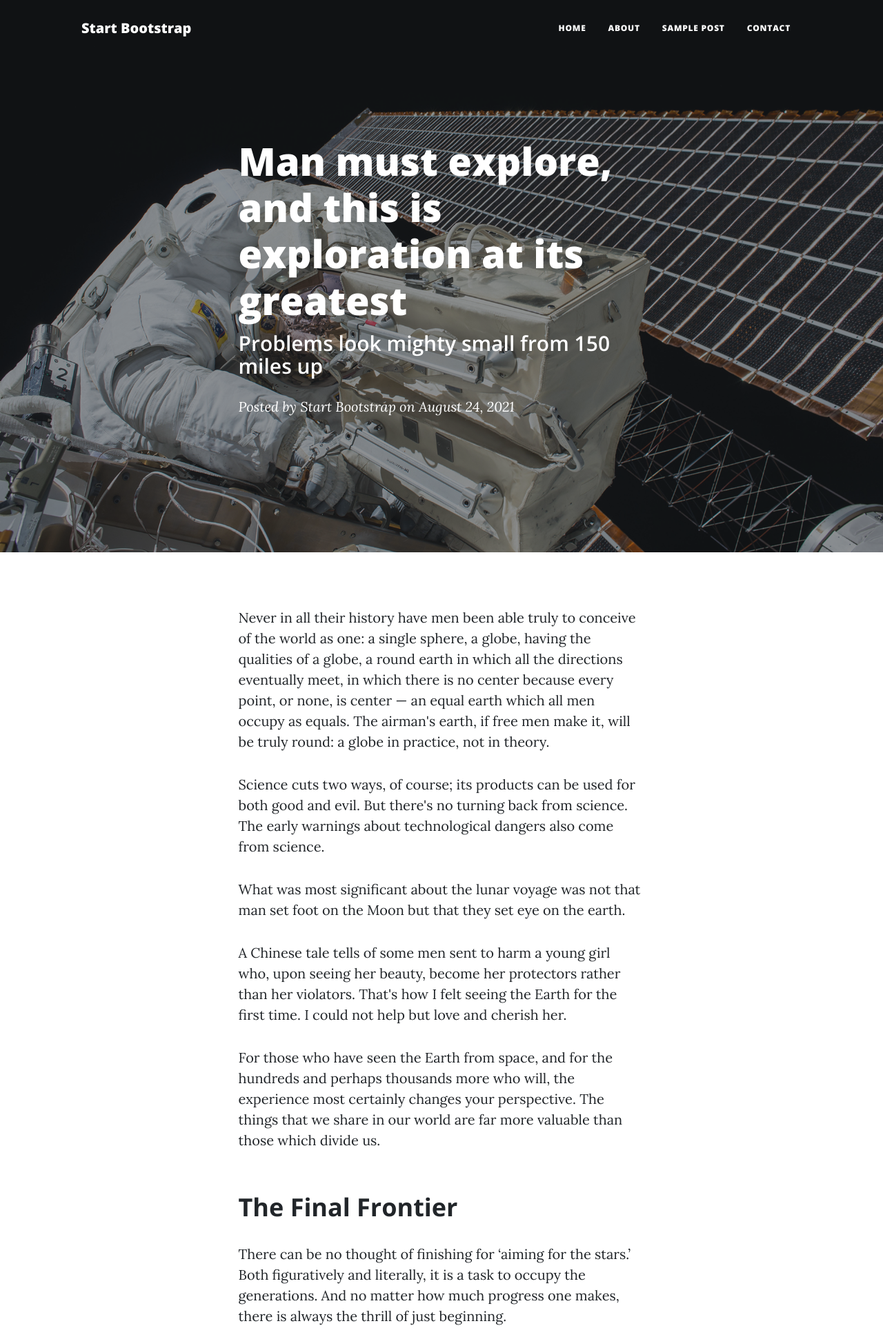
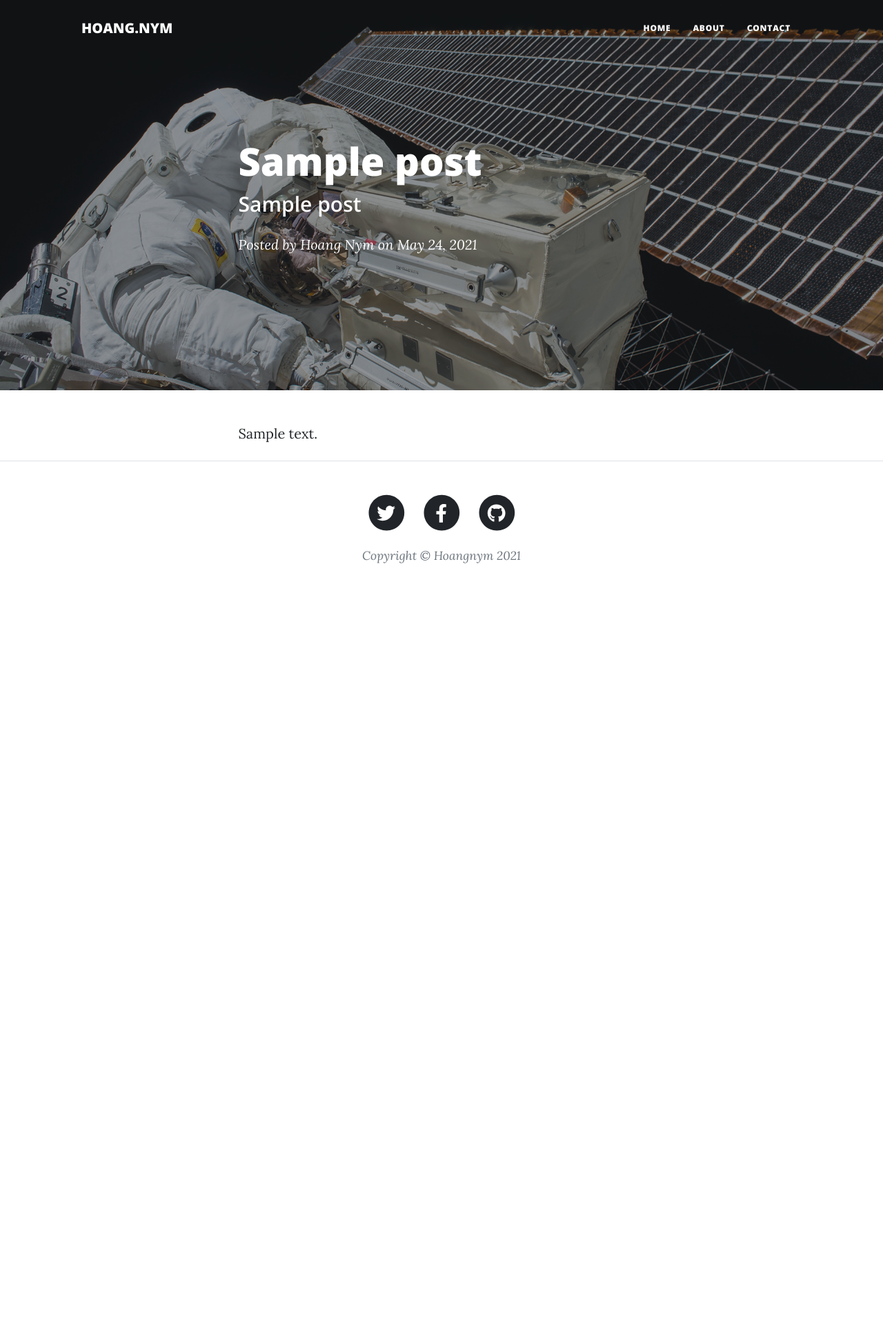
Before and after one commit to hoangnym/upgraded-blog, a Flask app: template templates/post.html in a window 1280 px wide. Shown: the top 1926 px of the page at 69% size. After the commit the page ends 817 px from the top, so only its background shows below. Run offline with Flask 2, Linux system fonts and the light colour scheme; the template is opened without the code that fills it: most values are stand-ins (such as "Sample title", 1, 10 or a date in 2020).

Commit message:
finish up sample post pages

```diff
--- a/app.py
+++ b/app.py
@@ -4,7 +4,6 @@ import requests
 
 all_posts = requests.get("https://api.npoint.io/706ae5b51a7218849686").json()
 post_objects = [Post(post["id"], post["title"], post["subtitle"], post["body"]) for post in all_posts]
-print(post_objects[i]["title"] for i in range(len(all_posts)))
 
 
 app = Flask(__name__)
@@ -12,7 +11,10 @@ app = Flask(__name__)
 
 @app.route('/')
 def home():
-    return render_template("index.html")
+    return render_template(
+        "index.html",
+        posts=post_objects
+    )
 
 
 @app.route('/about')
@@ -25,5 +27,13 @@ def contact():
     return render_template("contact.html")
 
 
+@app.route('/post/<int:index>')
+def get_post(index):
+    return render_template(
+        "post.html",
+        post=post_objects[index]
+    )
+
+
 if __name__ == '__main__':
     app.run(debug=True)
--- a/templates/post.html
+++ b/templates/post.html
@@ -6,46 +6,46 @@
         <meta name="description" content="" />
         <meta name="author" content="" />
         <title>Clean Blog - Start Bootstrap Theme</title>
-        <link rel="icon" type="image/x-icon" href="assets/favicon.ico" />
+        <link rel="icon" type="image/x-icon" href="static/assets/favicon.ico" />
         <!-- Font Awesome icons (free version)-->
         <script src="https://use.fontawesome.com/releases/v5.15.3/js/all.js" crossorigin="anonymous"></script>
         <!-- Google fonts-->
         <link href="https://fonts.googleapis.com/css?family=Lora:400,700,400italic,700italic" rel="stylesheet" type="text/css" />
         <link href="https://fonts.googleapis.com/css?family=Open+Sans:300italic,400italic,600italic,700italic,800italic,400,300,600,700,800" rel="stylesheet" type="text/css" />
         <!-- Core theme CSS (includes Bootstrap)-->
-        <link href="css/styles.css" rel="stylesheet" />
+        <link href="../static/css/styles.css" rel="stylesheet" />
     </head>
     <body>
         <!-- Navigation-->
         <nav class="navbar navbar-expand-lg navbar-light" id="mainNav">
             <div class="container px-4 px-lg-5">
-                <a class="navbar-brand" href="index.html">Start Bootstrap</a>
+                <a class="navbar-brand" href="index.html">HOANG.NYM</a>
                 <button class="navbar-toggler" type="button" data-bs-toggle="collapse" data-bs-target="#navbarResponsive" aria-controls="navbarResponsive" aria-expanded="false" aria-label="Toggle navigation">
                     Menu
                     <i class="fas fa-bars"></i>
                 </button>
                 <div class="collapse navbar-collapse" id="navbarResponsive">
                     <ul class="navbar-nav ms-auto py-4 py-lg-0">
-                        <li class="nav-item"><a class="nav-link px-lg-3 py-3 py-lg-4" href="index.html">Home</a></li>
-                        <li class="nav-item"><a class="nav-link px-lg-3 py-3 py-lg-4" href="about.html">About</a></li>
-                        <li class="nav-item"><a class="nav-link px-lg-3 py-3 py-lg-4" href="post.html">Sample Post</a></li>
-                        <li class="nav-item"><a class="nav-link px-lg-3 py-3 py-lg-4" href="contact.html">Contact</a></li>
+                        <li class="nav-item"><a class="nav-link px-lg-3 py-3 py-lg-4" href="{{ url_for('home') }}">Home</a></li>
+                        <li class="nav-item"><a class="nav-link px-lg-3 py-3 py-lg-4" href="{{ url_for('about') }}">About</a></li>
+                        <li class="nav-item"><a class="nav-link px-lg-3 py-3 py-lg-4" href="{{ url_for('contact') }}">Contact</a></li>
                     </ul>
                 </div>
             </div>
         </nav>
+
         <!-- Page Header-->
-        <header class="masthead" style="background-image: url('assets/img/post-bg.jpg')">
+        <header class="masthead" style="background-image: url('../static/img/post-bg.jpg')">
             <div class="container position-relative px-4 px-lg-5">
                 <div class="row gx-4 gx-lg-5 justify-content-center">
                     <div class="col-md-10 col-lg-8 col-xl-7">
                         <div class="post-heading">
-                            <h1>Man must explore, and this is exploration at its greatest</h1>
-                            <h2 class="subheading">Problems look mighty small from 150 miles up</h2>
+                            <h1>{{ post.title }}</h1>
+                            <h2 class="subheading">{{ post.subtitle }}</h2>
                             <span class="meta">
                                 Posted by
-                                <a href="#!">Start Bootstrap</a>
-                                on August 24, 2021
+                                <a href="#!">Hoang Nym</a>
+                                on May 24, 2021
                             </span>
                         </div>
                     </div>
@@ -57,28 +57,29 @@
             <div class="container px-4 px-lg-5">
                 <div class="row gx-4 gx-lg-5 justify-content-center">
                     <div class="col-md-10 col-lg-8 col-xl-7">
-                        <p>Never in all their history have men been able truly to conceive of the world as one: a single sphere, a globe, having the qualities of a globe, a round earth in which all the directions eventually meet, in which there is no center because every point, or none, is center — an equal earth which all men occupy as equals. The airman's earth, if free men make it, will be truly round: a globe in practice, not in theory.</p>
-                        <p>Science cuts two ways, of course; its products can be used for both good and evil. But there's no turning back from science. The early warnings about technological dangers also come from science.</p>
-                        <p>What was most significant about the lunar voyage was not that man set foot on the Moon but that they set eye on the earth.</p>
-                        <p>A Chinese tale tells of some men sent to harm a young girl who, upon seeing her beauty, become her protectors rather than her violators. That's how I felt seeing the Earth for the first time. I could not help but love and cherish her.</p>
-                        <p>For those who have seen the Earth from space, and for the hundreds and perhaps thousands more who will, the experience most certainly changes your perspective. The things that we share in our world are far more valuable than those which divide us.</p>
-                        <h2 class="section-heading">The Final Frontier</h2>
-                        <p>There can be no thought of finishing for ‘aiming for the stars.’ Both figuratively and literally, it is a task to occupy the generations. And no matter how much progress one makes, there is always the thrill of just beginning.</p>
-                        <p>There can be no thought of finishing for ‘aiming for the stars.’ Both figuratively and literally, it is a task to occupy the generations. And no matter how much progress one makes, there is always the thrill of just beginning.</p>
-                        <blockquote class="blockquote">The dreams of yesterday are the hopes of today and the reality of tomorrow. Science has not yet mastered prophecy. We predict too much for the next year and yet far too little for the next ten.</blockquote>
-                        <p>Spaceflights cannot be stopped. This is not the work of any one man or even a group of men. It is a historical process which mankind is carrying out in accordance with the natural laws of human development.</p>
-                        <h2 class="section-heading">Reaching for the Stars</h2>
-                        <p>As we got further and further away, it [the Earth] diminished in size. Finally it shrank to the size of a marble, the most beautiful you can imagine. That beautiful, warm, living object looked so fragile, so delicate, that if you touched it with a finger it would crumble and fall apart. Seeing this has to change a man.</p>
-                        <a href="#!"><img class="img-fluid" src="assets/img/post-sample-image.jpg" alt="..." /></a>
-                        <span class="caption text-muted">To go places and do things that have never been done before – that’s what living is all about.</span>
-                        <p>Space, the final frontier. These are the voyages of the Starship Enterprise. Its five-year mission: to explore strange new worlds, to seek out new life and new civilizations, to boldly go where no man has gone before.</p>
-                        <p>As I stand out here in the wonders of the unknown at Hadley, I sort of realize there’s a fundamental truth to our nature, Man must explore, and this is exploration at its greatest.</p>
-                        <p>
-                            Placeholder text by
-                            <a href="http://spaceipsum.com/">Space Ipsum</a>
-                            &middot; Images by
-                            <a href="https://www.flickr.com/photos/nasacommons/">NASA on The Commons</a>
-                        </p>
+                        {{ post.body }}
+{#                        <p>Never in all their history have men been able truly to conceive of the world as one: a single sphere, a globe, having the qualities of a globe, a round earth in which all the directions eventually meet, in which there is no center because every point, or none, is center — an equal earth which all men occupy as equals. The airman's earth, if free men make it, will be truly round: a globe in practice, not in theory.</p>#}
+{#                        <p>Science cuts two ways, of course; its products can be used for both good and evil. But there's no turning back from science. The early warnings about technological dangers also come from science.</p>#}
+{#                        <p>What was most significant about the lunar voyage was not that man set foot on the Moon but that they set eye on the earth.</p>#}
+{#                        <p>A Chinese tale tells of some men sent to harm a young girl who, upon seeing her beauty, become her protectors rather than her violators. That's how I felt seeing the Earth for the first time. I could not help but love and cherish her.</p>#}
+{#                        <p>For those who have seen the Earth from space, and for the hundreds and perhaps thousands more who will, the experience most certainly changes your perspective. The things that we share in our world are far more valuable than those which divide us.</p>#}
+{#                        <h2 class="section-heading">The Final Frontier</h2>#}
+{#                        <p>There can be no thought of finishing for ‘aiming for the stars.’ Both figuratively and literally, it is a task to occupy the generations. And no matter how much progress one makes, there is always the thrill of just beginning.</p>#}
+{#                        <p>There can be no thought of finishing for ‘aiming for the stars.’ Both figuratively and literally, it is a task to occupy the generations. And no matter how much progress one makes, there is always the thrill of just beginning.</p>#}
+{#                        <blockquote class="blockquote">The dreams of yesterday are the hopes of today and the reality of tomorrow. Science has not yet mastered prophecy. We predict too much for the next year and yet far too little for the next ten.</blockquote>#}
+{#                        <p>Spaceflights cannot be stopped. This is not the work of any one man or even a group of men. It is a historical process which mankind is carrying out in accordance with the natural laws of human development.</p>#}
+{#                        <h2 class="section-heading">Reaching for the Stars</h2>#}
+{#                        <p>As we got further and further away, it [the Earth] diminished in size. Finally it shrank to the size of a marble, the most beautiful you can imagine. That beautiful, warm, living object looked so fragile, so delicate, that if you touched it with a finger it would crumble and fall apart. Seeing this has to change a man.</p>#}
+{#                        <a href="#!"><img class="img-fluid" src="assets/img/post-sample-image.jpg" alt="..." /></a>#}
+{#                        <span class="caption text-muted">To go places and do things that have never been done before – that’s what living is all about.</span>#}
+{#                        <p>Space, the final frontier. These are the voyages of the Starship Enterprise. Its five-year mission: to explore strange new worlds, to seek out new life and new civilizations, to boldly go where no man has gone before.</p>#}
+{#                        <p>As I stand out here in the wonders of the unknown at Hadley, I sort of realize there’s a fundamental truth to our nature, Man must explore, and this is exploration at its greatest.</p>#}
+{#                        <p>#}
+{#                            Placeholder text by#}
+{#                            <a href="http://spaceipsum.com/">Space Ipsum</a>#}
+{#                            &middot; Images by#}
+{#                            <a href="https://www.flickr.com/photos/nasacommons/">NASA on The Commons</a>#}
+{#                        </p>#}
                     </div>
                 </div>
             </div>
@@ -114,7 +115,7 @@
                             </a>
                         </li>
                     </ul>
-                        <div class="small text-center text-muted fst-italic">Copyright &copy; Your Website 2021</div>
+                    <div class="small text-center text-muted fst-italic">Copyright &copy; Hoangnym 2021</div>
                 </div>
             </div>
         </div>
@@ -122,6 +123,6 @@
 <!-- Bootstrap core JS-->
 <script src="https://cdn.jsdelivr.net/npm/bootstrap@5.0.2/dist/js/bootstrap.bundle.min.js"></script>
 <!-- Core theme JS-->
-        <script src="js/scripts.js"></script>
+<script src="../static/js/scripts.js"></script>
     </body>
 </html>
```
Also changed, not shown: templates/index.html (+7 -44 lines). Lines whose indentation alone changed are shown as unchanged.
